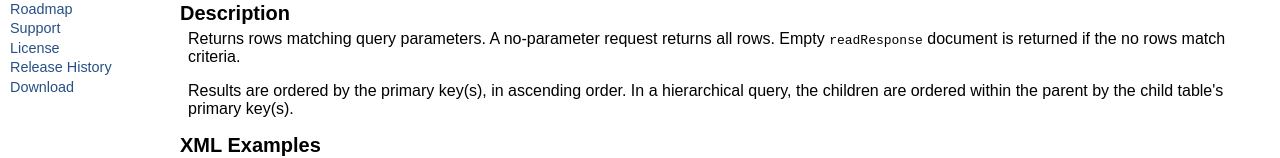
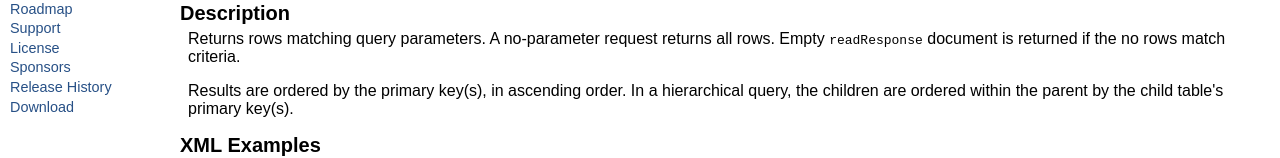
Before and after one commit to restsql/restsql-sdk, a plain HTML site: page WebContent/doc/ref/ResGetQuery.html in a window 1280 px wide. Shown: the part 437-595 px from the top of the page. Drawn offline with Linux system fonts and the light colour scheme.

Commit message:
Fixed menu on reference doc

```diff
--- a/WebContent/doc/ref/ResGetQuery.html
+++ b/WebContent/doc/ref/ResGetQuery.html
@@ -38,6 +38,7 @@
     <div class="nav-topitem"><a class="nav-link" href="../Roadmap.html">Roadmap</a></div>
     <div class="nav-topitem"><a class="nav-link" href="../Support.html">Support</a></div>
     <div class="nav-topitem"><a class="nav-link" href="../License.html">License</a></div>
+    <div class="nav-topitem"><a class="nav-link" href="../sponsors/Sponsors.html">Sponsors</a></div>
     <div class="nav-topitem"><a class="nav-link" href="../ReleaseHistory.html">Release History</a></div>
     <div class="nav-topitem"><a class="nav-link" href="../Download.html">Download</a></div>
 </div>
```
